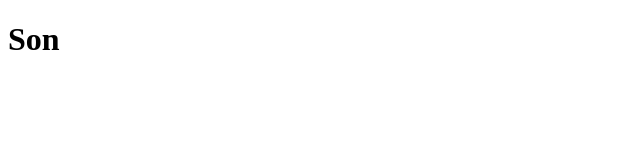
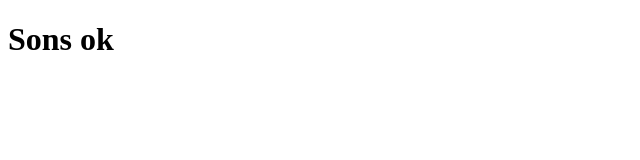
Before and after one commit to NHSon05/git-demo, a plain HTML site: page index.html in a window 1280 px wide. Shown: the full height of the page, 0-640 px from the left. Drawn offline with Linux system fonts and the light colour scheme.

Commit message:
updatebrandsonlob

```diff
--- a/index.html
+++ b/index.html
@@ -6,6 +6,6 @@
     <title>Document</title>
 </head>
 <body>
-    <h1>Son</h1>
+    <h1>Sons ok</h1>
 </body>
 </html>
```
